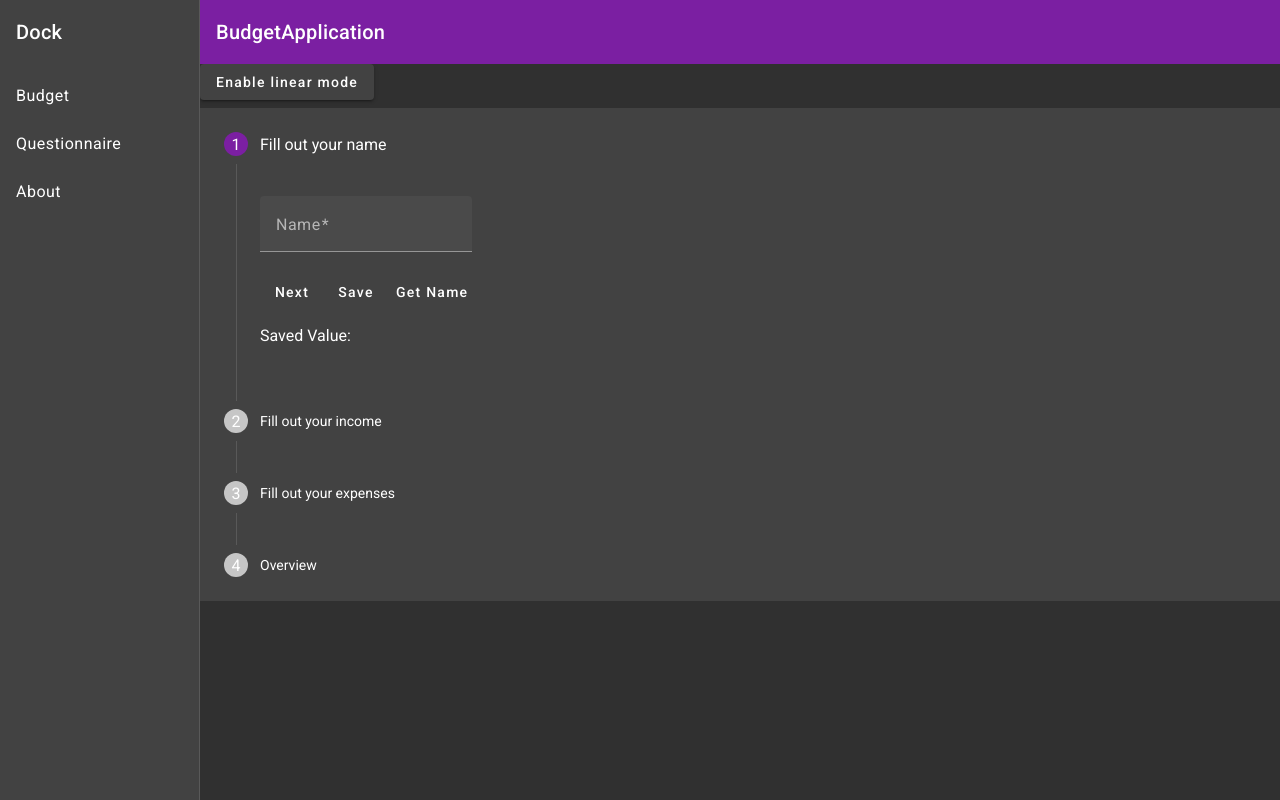
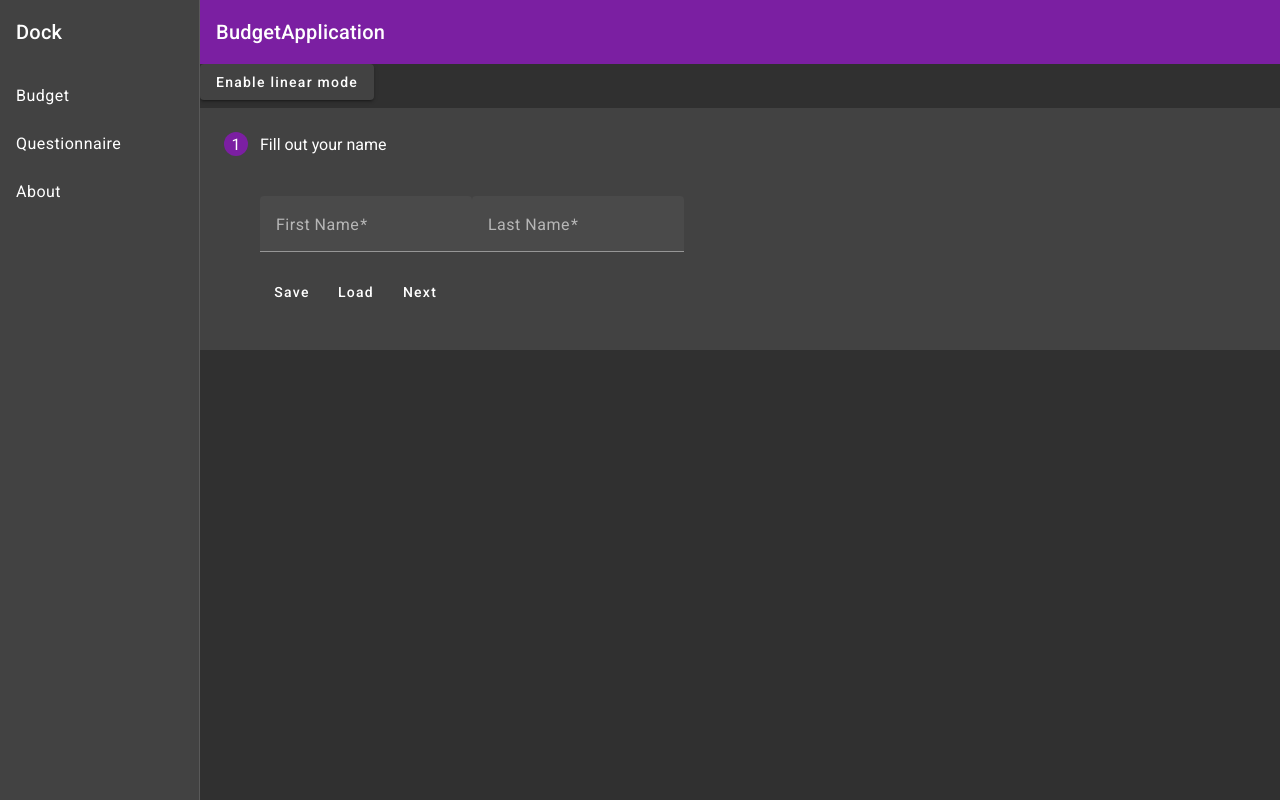
Before and after one commit to Rourkeyboy/Budget, an Angular app in the folder Angular/BudgetApplication/: page /questionnaire in a window 1280 px wide. Built offline with nearby package versions, Linux system fonts and the light colour scheme.

Commit message:
First Name Last Name Saveable

```diff
--- /dev/null
+++ b/Angular/BudgetApplication/src/app/models/user.model.ts
@@ -0,0 +1,9 @@
+import { Injectable } from '@angular/core';
+
+export class IUser {
+    constructor(
+      public firstName: string,
+      public lastName: string,
+      public age?: number // optional property
+    ) {}
+  }
--- a/Angular/BudgetApplication/src/app/services/financial-info.service.ts
+++ b/Angular/BudgetApplication/src/app/services/financial-info.service.ts
@@ -1,5 +1,5 @@
 import { Injectable } from '@angular/core';
-import { first } from 'rxjs';
+import { IUser } from '../models/user.model';
 
 @Injectable({
   providedIn: 'root',
@@ -7,16 +7,17 @@ import { first } from 'rxjs';
 
 // Service that holds information from the questionnaire
 export class FinancialInfoService {
-    private name!: string;
+    private users: IUser[] = [];
 
     constructor() {
     }
 
-    setInputValue(value: string) {
-      this.name = value;
+    addUser(user: IUser) {
+      this.users.push(user);
+      console.log(`user ${user.firstName}`)
     }
 
-    getInputValue(): string{
-      return this.name;
+    getUsers(): IUser[] {
+      return this.users;
     }
 }
--- a/Angular/BudgetApplication/src/app/views/questionnaire/questionnaire.component.html
+++ b/Angular/BudgetApplication/src/app/views/questionnaire/questionnaire.component.html
@@ -6,18 +6,26 @@
       <form [formGroup]="firstFormGroup">
         <ng-template matStepLabel>Fill out your name</ng-template>
         <mat-form-field>
-          <mat-label>Name</mat-label>
-          <input [(ngModel)]="firstName" type="text" matInput placeholder="Name" formControlName="firstCtrl" required>
+          <mat-label>First Name</mat-label>
+          <input [(ngModel)]="firstName" type="text" matInput placeholder="John" formControlName="firstCtrl" required>
+        </mat-form-field>
+        <mat-form-field>
+          <mat-label>Last Name</mat-label>
+          <input [(ngModel)]="lastName" type="text" matInput placeholder="Doe" formControlName="firstCtrl" required>
         </mat-form-field>
         <div>
+          <button (click)="addUser()" mat-button>Save</button>
+          <button (click)="loadUsers()" mat-button>Load</button>
           <button mat-button matStepperNext>Next</button>
-          <button (click)="(FinancialInfoService.setInputValue(firstName))" mat-button>Save</button>
-          <button (click)="(getInputValue)" mat-button>Get Name {{ getInputValue() }}</button>
-          <p>Saved Value: {{ FinancialInfoService.getInputValue() }}</p>
+          <ul>
+            <li *ngFor="let user of users">
+              {{ user.firstName }} {{ user.lastName }}
+            </li>
+          </ul>
         </div>
       </form>
     </mat-step>
-    <mat-step [stepControl]="secondFormGroup" floatLabel="always">
+    <!-- <mat-step [stepControl]="secondFormGroup" floatLabel="always">
       <form [formGroup]="secondFormGroup">
         <ng-template matStepLabel>Fill out your income</ng-template>
         <mat-label>Wages or Salary  </mat-label>
@@ -64,5 +72,5 @@
         <button mat-button matStepperPrevious>Back</button>
         <button mat-button (click)="stepper.reset()">Reset</button>
       </div>
-    </mat-step>
+    </mat-step> -->
   </mat-stepper>
--- a/Angular/BudgetApplication/src/app/views/questionnaire/questionnaire.component.ts
+++ b/Angular/BudgetApplication/src/app/views/questionnaire/questionnaire.component.ts
@@ -1,6 +1,7 @@
-import {Component} from '@angular/core';
+import {Component, inject} from '@angular/core';
 import {FormBuilder, Validators} from '@angular/forms';
 import {FinancialInfoService} from '../../services/financial-info.service';
+import { IUser } from 'src/app/models/user.model';
 
 /**
  * @title Questionnaire
@@ -11,9 +12,10 @@ import {FinancialInfoService} from '../../services/financial-info.service';
   styleUrls: ['./questionnaire.component.css']
 })
 export class QuestionnaireComponent {
-  firstName: string;
-  income: number;
-  expense: number;
+  users: any;
+  firstName: string = '';
+  lastName: string = ''
+  private financialInfoService: FinancialInfoService = inject(FinancialInfoService);
 
   firstFormGroup = this._formBuilder.group({
     firstCtrl: ['', Validators.required],
@@ -27,24 +29,36 @@ export class QuestionnaireComponent {
   isLinear = false;
   hide = true;
 
-  FinancialInfoService: FinancialInfoService;
+  constructor(private _formBuilder: FormBuilder) {
+    this.users = [
 
-  constructor(private _formBuilder: FormBuilder, financialInfoService: FinancialInfoService) {
-    this.income = 0;
-    this.expense = 0;
-
-    this.FinancialInfoService = financialInfoService;
-    this.firstName = this.FinancialInfoService.getInputValue();
-    // this.firstName = this.FinancialInfoService.getNameValue();
+    ];
   }
 
-  saveInputValue() {
-    this.FinancialInfoService.setInputValue(this.firstName);
-    console.log('Value saved:', this.firstName);
+  ngOnInit(): void {
+    this.loadUsers();
   }
 
-  getInputValue() {
-    this.FinancialInfoService.getInputValue();
+  loadUsers(): void {
+    this.users = this.financialInfoService.getUsers();
   }
 
+  addUser(): void {
+    if (this.firstName.trim()) {
+      const newUser = new IUser(this.firstName, this.lastName);
+      this.financialInfoService.addUser(newUser);
+      // this.loadUsers(); // Refresh the user list
+    }
+  }
+
+
+  // saveInputValue() {
+  //   this.FinancialInfoService.setUserValue(this.firstName);
+  //   console.log('Value saved:', this.firstName);
+  // }
+
+  // getInputValue() {
+  //   this.FinancialInfoService.getInputValue();
+  // }
+
 }
```
Also changed, not shown: 1 other file (tests, documents, lock files or other folders).
